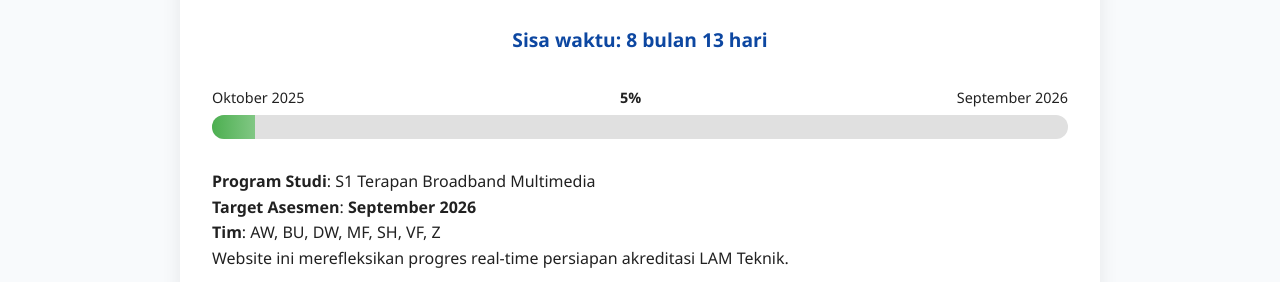
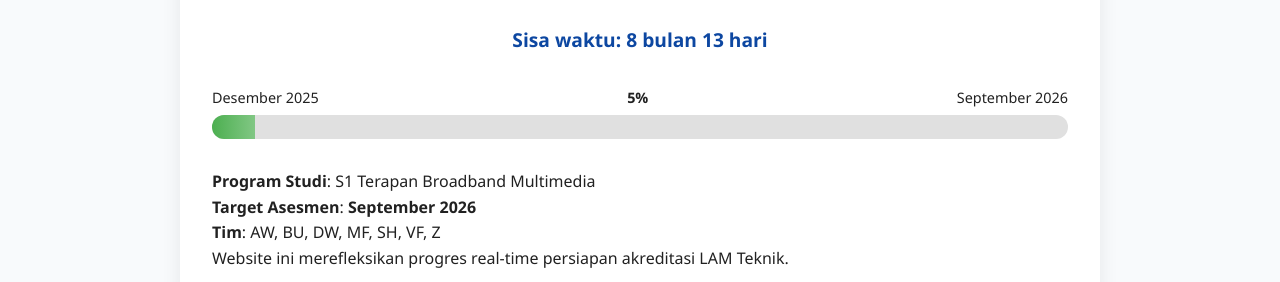
Before and after one commit to portal-psbm/aksibm-26, a Jekyll site: the page built from index.md, in a window 1280 px wide. Shown: the part 172-454 px from the top of the page. Built offline with Jekyll 4.4.1, drawn with Linux system fonts in a browser that asks for light colours.

Commit message:
Update progress bar mulai  Desember 2025

```diff
--- a/index.md
+++ b/index.md
@@ -12,7 +12,7 @@ permalink: /
 
 <div style="margin: 30px 0;">
   <div style="display: flex; justify-content: space-between; margin-bottom: 6px; font-size: 0.9rem;">
-    <span>Oktober 2025</span>
+    <span>Desember 2025</span>
     <span><strong id="progress-percent">0%</strong></span>
     <span>September 2026</span>
   </div>
```
